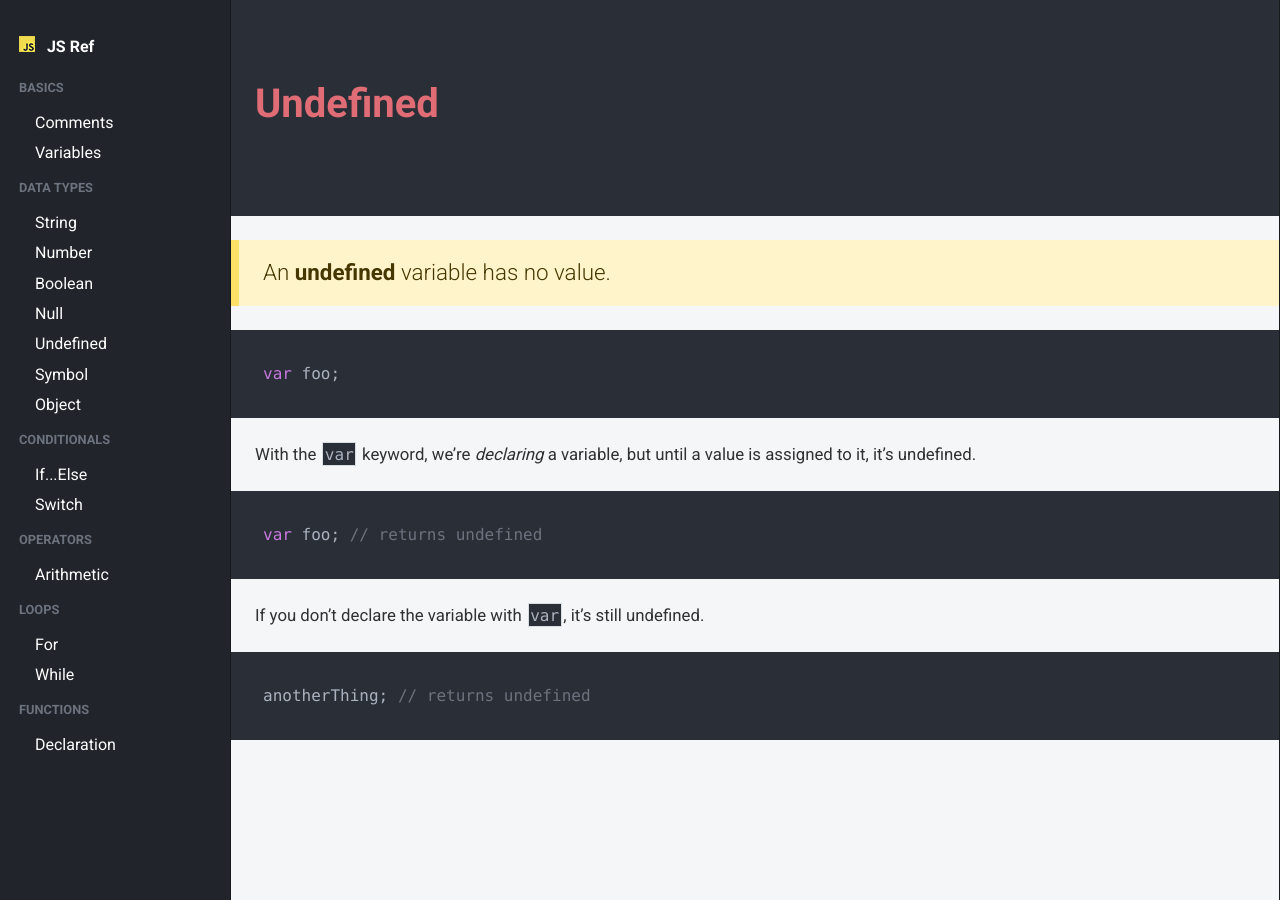
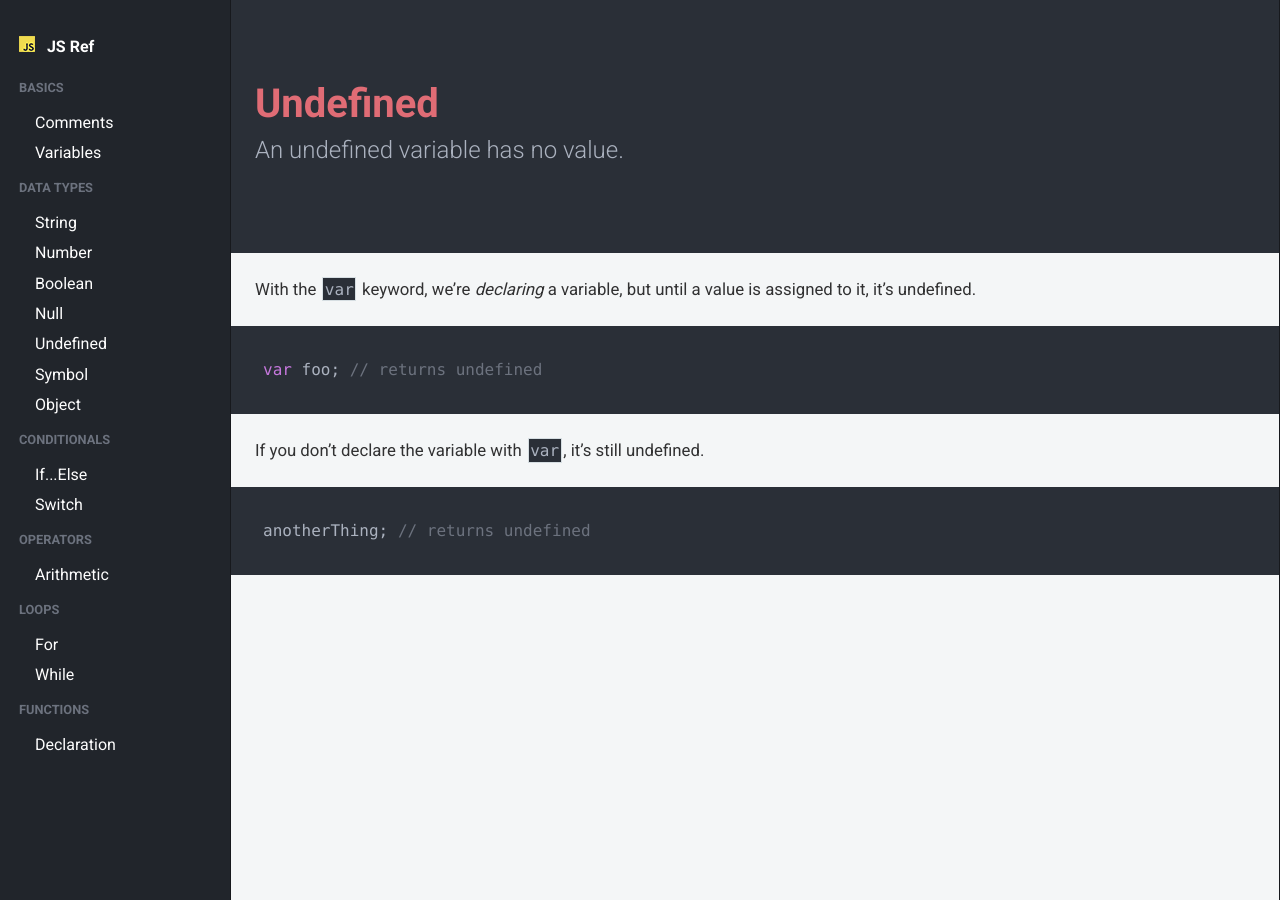
Before and after one commit to KJLarson/snippets, a Jekyll site: the page built from _pages/05_undefined.md, in a window 1280 px wide. Built offline with Jekyll 4.4.1, drawn with Linux system fonts in a browser that asks for light colours; nearby versions of some CDN libraries.

Commit message:
Update 05_undefined.md

````diff
--- a/_pages/05_undefined.md
+++ b/_pages/05_undefined.md
@@ -1,16 +1,13 @@
 ---
 layout: page
 title: Undefined
+subtitle: An undefined variable has no value.
 categories: data types
 permalink: /undefined/
 
 ---
 
-> An **undefined** variable has no value.
 
-```js
-var foo;
-```
 
 With the `var` keyword, we're *declaring* a variable, but until a value is assigned to it, it's undefined.
 
````
